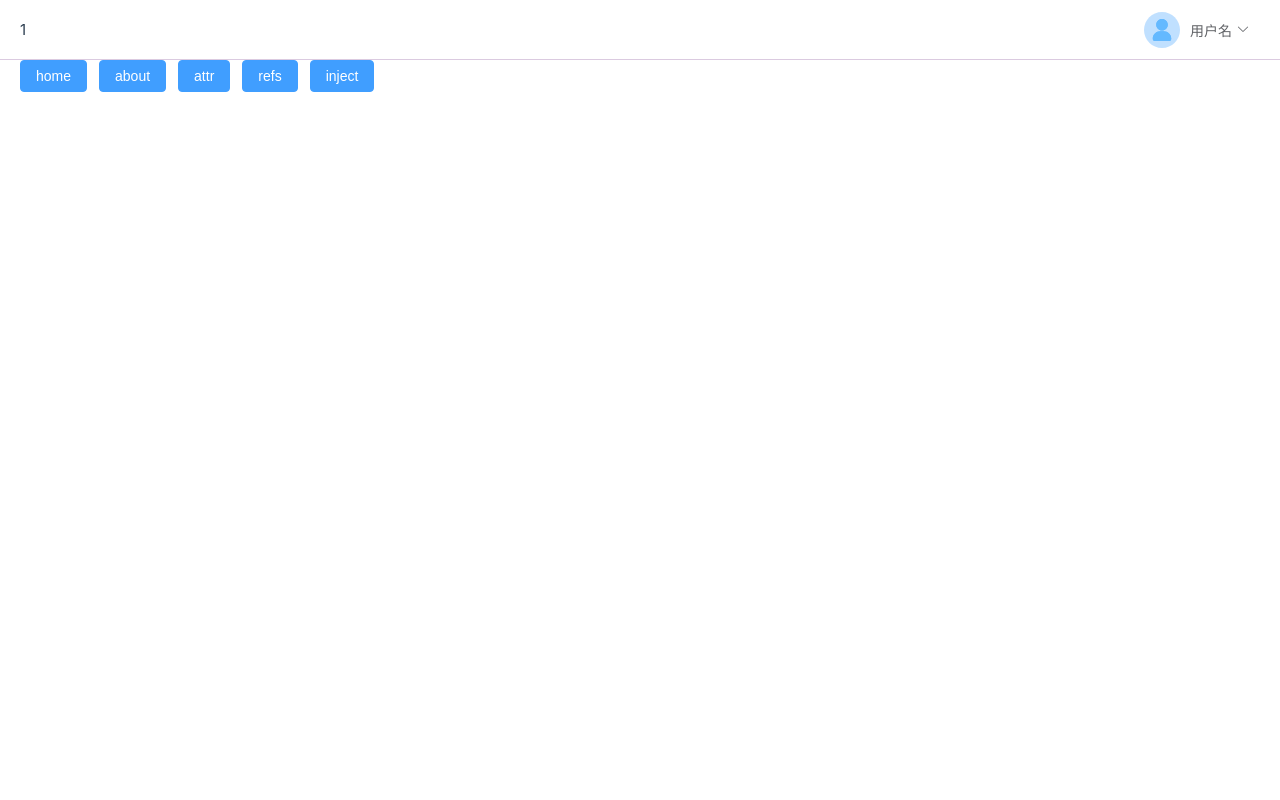
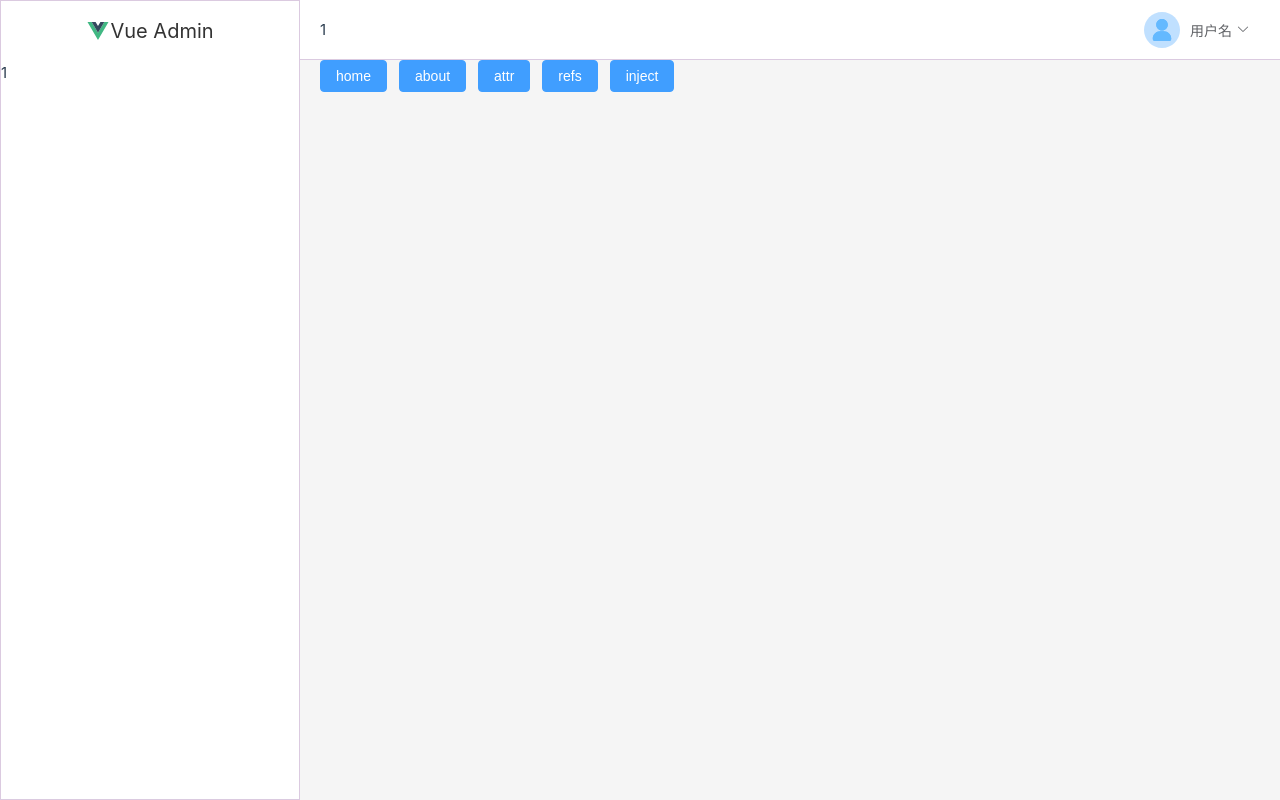
Before and after one commit to ykshang/vueDemo, a Vue app in the folder demo/: page / in a window 1280 px wide. Built offline with nearby package versions, Linux system fonts and the light colour scheme; no server answers.

Commit message:
feat: 调整布局

```diff
--- /dev/null
+++ b/demo/src/components/icons/IconVue.vue
@@ -0,0 +1,7 @@
+<template>
+  <svg t="1755589594802" class="icon" fill="currentColor" viewBox="0 0 1024 1024" version="1.1"
+    xmlns="http://www.w3.org/2000/svg" p-id="8461" width="200" height="200">
+    <path d="M615.6 123.6h165.5L512 589.7 242.9 123.6H63.5L512 900.4l448.5-776.9z" fill="#41B883" p-id="8462"></path>
+    <path d="M781.1 123.6H615.6L512 303 408.4 123.6H242.9L512 589.7z" fill="#34495E" p-id="8463"></path>
+  </svg>
+</template>
--- a/demo/src/components/icons/index.ts
+++ b/demo/src/components/icons/index.ts
@@ -6,6 +6,7 @@ import IconLight from './IconLight.vue'
 import IconSupport from './IconSupport.vue'
 import IconTooling from './IconTooling.vue'
 import IconAvatar from './IconAvatar.vue'
+import IconVue from './IconVue.vue'
 
 export {
   IconDark,
@@ -16,4 +17,5 @@ export {
   IconSupport,
   IconTooling,
   IconAvatar,
+  IconVue,
 }
--- a/demo/src/views/Home/Home.vue
+++ b/demo/src/views/Home/Home.vue
@@ -1,21 +1,21 @@
 <template>
-  <div class="layout">
-    <el-container>
-      <HeaderLayout></HeaderLayout>
+  <el-container class="layout">
+    <AsideLayout class="aside"></AsideLayout>
+    <el-main class="main">
+      <HeaderLayout class="header"></HeaderLayout>
       <el-header class="">
         <el-button type="primary" v-for="button in buttonList" :key="button.id" @click="toView(button.path)">
           {{ button.name }}
         </el-button>
       </el-header>
-      <el-main>
-        <router-view></router-view>
-      </el-main>
-    </el-container>
-  </div>
+      <router-view></router-view>
+    </el-main>
+  </el-container>
 </template>
 
 <script setup lang="ts">
 import HeaderLayout from '@/views/Layout/Header/Header.vue'
+import AsideLayout from '@/views/Layout/Aside/Aside.vue'
 import { onMounted, reactive } from 'vue'
 import { RouterView, useRouter } from 'vue-router'
 import axios from '@/util/axios';
@@ -46,6 +46,21 @@ onMounted(async () => {
 .layout {
   width: 100vw;
   height: 100vh;
-  display: flex;
+  background-color: #f5f5f5;
+
+  .aside {
+    height: 100vh;
+    width: 300px;
+    border: 1px solid #dbcae0;
+    background-color: #fff;
+  }
+
+  .main {
+    padding: 0;
+
+    .header {
+      background: #fff;
+    }
+  }
 }
 </style>
--- /dev/null
+++ b/demo/src/views/Layout/Aside/Aside.vue
@@ -0,0 +1,39 @@
+<template>
+  <div class="aside">
+    <div class="title">
+      <IconVue class="icon" />
+      Vue Admin
+    </div>
+    <div class="menu">1</div>
+  </div>
+</template>
+
+<script setup lang="ts">
+import { IconVue } from '@/components/icons'
+
+defineOptions({
+  name: 'AsideLayout',
+})
+</script>
+<style lang="scss" scoped>
+.aside {
+  display: flex;
+  flex-direction: column;
+  .title {
+    height: 60px;
+    line-height: 60px;
+    text-align: center;
+    font-size: 20px;
+    color: #333;
+    display: flex;
+    margin: auto;
+    .icon {
+      width: 24px;
+      height: auto;
+    }
+  }
+  .menu {
+    flex: 1;
+  }
+}
+</style>
```
